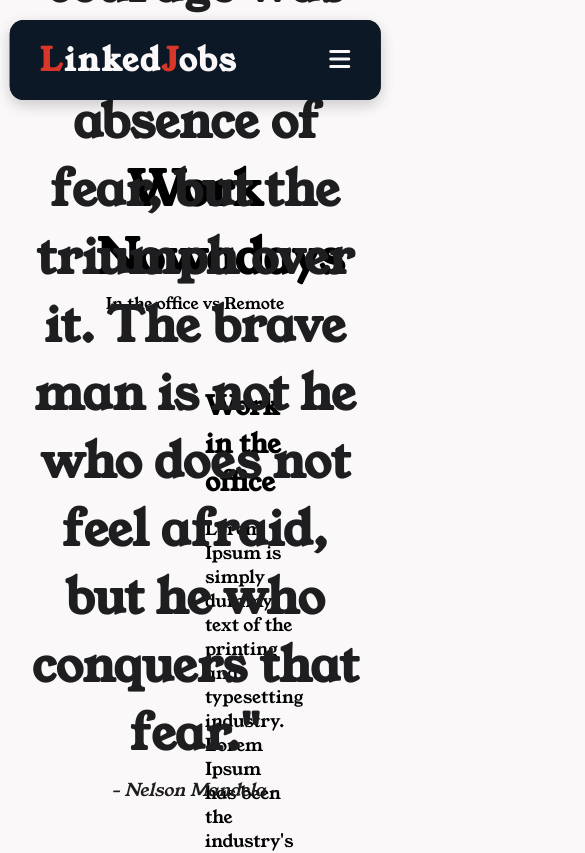
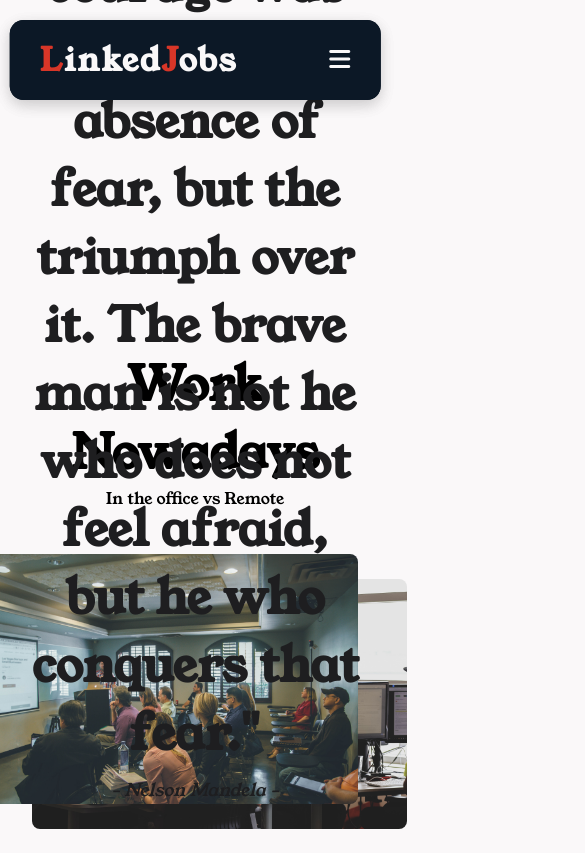
Before and after one commit to KornyIsDeveloping/LinkedJobs, a React (Create React App) app in the folder linkedjobs/: page /home in a window 390 px wide. Shown: the top 853 px of the page, 585 px wide, since content can reach past the window. Built offline with nearby package versions, Linux system fonts and the light colour scheme.

Commit message:
test for responsiveness

```diff
--- a/linkedjobs/src/components/homePage/News.css
+++ b/linkedjobs/src/components/homePage/News.css
@@ -42,3 +42,40 @@
     border-radius: 8px;
     box-shadow: -1 1px 62px -18px rgba(0, 0, 0, .19);
 }
+
+.second-news-image img:nth-child(2) {
+    position: absolute;
+    top: -10%;
+    right: 0;
+}
+
+@media screen and (max-width: 850px) {
+    .news {
+        margin-top: 90%;
+        margin-bottom: 4rem;
+        margin-right: 2rem;
+        margin-left: 2rem;
+    }
+
+    .second-news {
+        display: flex;
+        flex-direction: column;
+        margin-top: 2.5rem;
+    }
+
+    .second-news-text {
+        width: 100%;
+    }
+
+    .second-news-image {
+        width: 100%;
+        margin-top: 1.8rem;
+        margin-bottom: 1.8rem;
+        margin-right: 0;
+        margin-left: 0;
+    }
+
+    .second-news-image img {
+        height: 250px;
+    }
+}
```
